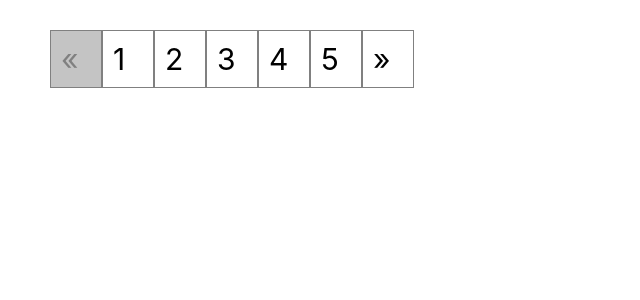
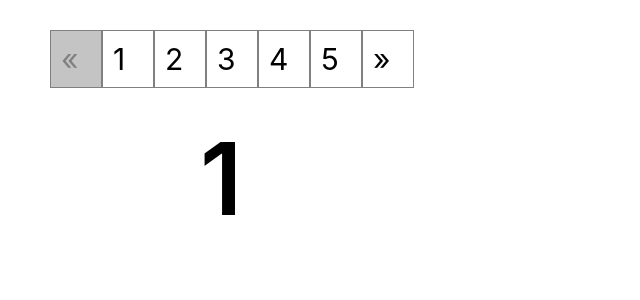
Before and after one commit to menchu123/w04-kata-numeros, a React (Create React App) app: page / in a window 1280 px wide. Shown: the top 300 px of the page, without its empty margins (0-640 px from the left). Built offline with nearby package versions, Linux system fonts and the light colour scheme.

Commit message:
Added giant number

```diff
--- a/src/components/pagination/Pagination.css
+++ b/src/components/pagination/Pagination.css
@@ -15,3 +15,9 @@
   background-color: #c4c4c4;
   color: grey;
 }
+
+.giantNumber {
+  margin: 20px 200px;
+  font-size: 100px;
+  font-weight: 600;
+}
--- a/src/components/pagination/Pagination.js
+++ b/src/components/pagination/Pagination.js
@@ -3,6 +3,7 @@ import "./Pagination.css";
 
 const Pagination = () => {
   const [page, setPage] = useState(1);
+  const [giantNumber, setGiantNumber] = useState(1);
 
   const increment = () => {
     if (page < 16) {
@@ -16,7 +17,10 @@ const Pagination = () => {
     }
   };
 
+  const renderGiantNumber = () => {};
+
   return (
+    <>
       <div className="pageNumbers">
         <div
           className={`pageNumber__item ${page === 1 ? " disabled" : ""}`}
@@ -36,6 +40,8 @@ const Pagination = () => {
           »
         </div>
       </div>
+      <div className="giantNumber">{giantNumber}</div>
+    </>
   );
 };
 
```
Lines whose indentation alone changed are shown as unchanged.
